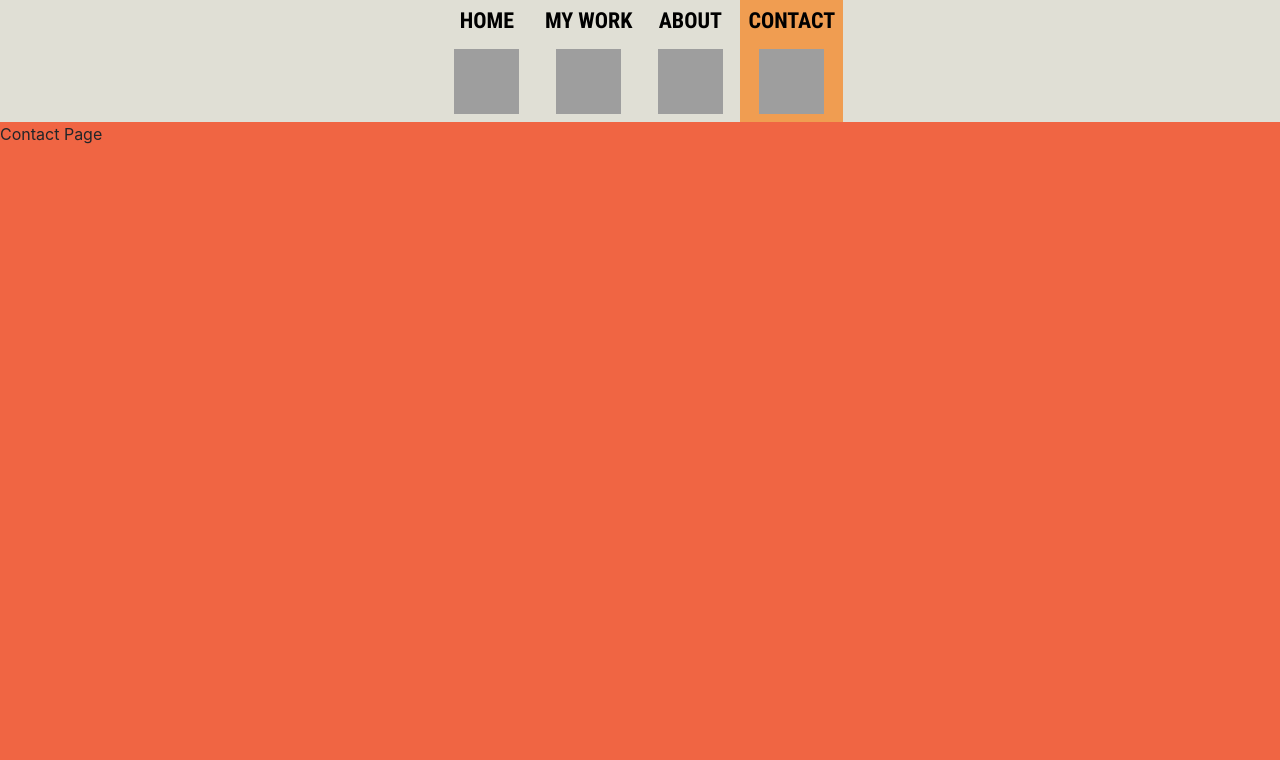
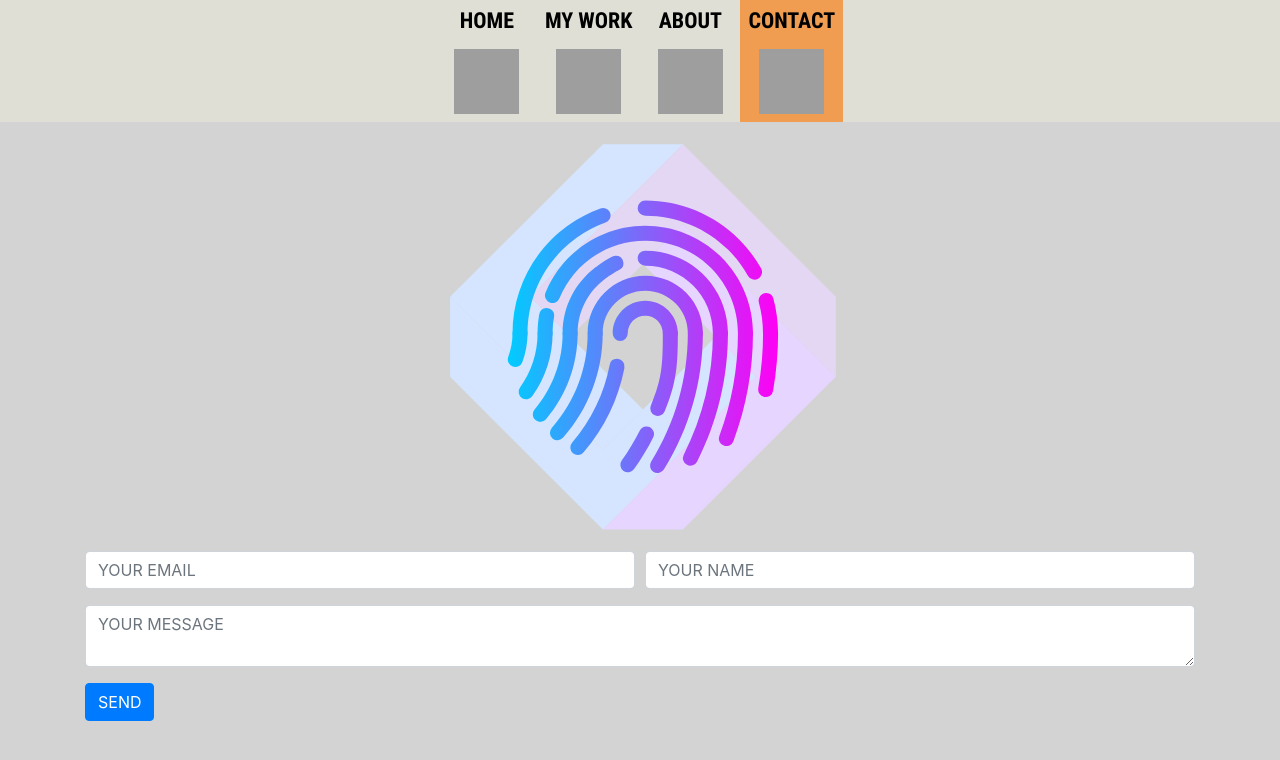
Before and after one commit to susickypavel/web-schoolproject-cv, a React app: page /contact in a window 1280 px wide. Shown: the top 760 px of the page. Built offline with nearby package versions, Linux system fonts and the light colour scheme; grey boxes are pictures that could not be loaded.

Commit message:
- installed redux form
- Added full working form (client side)
- Added form to contactpage.component
- Disabled few tslint rules

```diff
--- a/package.json
+++ b/package.json
@@ -36,6 +36,7 @@
     "@types/react-dom": "^16.0.3",
     "@types/react-redux": "^5.0.14",
     "@types/react-router-dom": "^4.2.3",
+    "@types/redux-form": "^7.2.5",
     "@types/redux-promise": "^0.5.28",
     "axios": "^0.17.1",
     "lodash": "^4.17.5",
@@ -45,6 +46,7 @@
     "react-redux": "^5.0.6",
     "react-router-dom": "^4.2.2",
     "redux": "^3.7.2",
+    "redux-form": "^7.3.0",
     "redux-promise": "^0.5.3"
   }
 }
--- a/src/components/contactpage.component.tsx
+++ b/src/components/contactpage.component.tsx
@@ -1,10 +1,19 @@
 import * as React from "react";
+import { connect } from "react-redux";
+
+import ContactForm from "../containers/contactform.container";
 
 export default class ContactPage extends React.Component {
+
+    handleSubmit(values: any) {
+        console.log(values);
+    }
+
     render() {
         return(
             <div>
-                Contact Page
+                <img src={require("../assets/images/logo.svg")} alt="logo" className="img-fluid mx-auto d-block mt-3"/>
+                <ContactForm onSubmit={this.handleSubmit}/>
             </div>
         );
     }
--- /dev/null
+++ b/src/containers/contactform.container.tsx
@@ -0,0 +1,105 @@
+import * as React from "react";
+import { reduxForm, Field, WrappedFieldProps } from "redux-form";
+import { FormErrors } from "redux-form/index";
+
+const renderField = (field: WrappedFieldProps) => {
+
+    const { touched, error, visited } = field.meta;
+
+    return(
+        <div className={`form-group ${field.style}`}>
+            <input
+                type={field.type}
+                placeholder={field.label}
+                {...field.input}
+                className={`form-control ${touched ? error == undefined ? "is-valid" : "is-invalid" : ""}`}
+            />
+            <span className="invalid-feedback">{touched ? error : null}</span>
+            <span className="valid-feedback">{touched && error == undefined ? "That's right!" : null}</span>
+        </div>
+    );
+};
+
+const renderTextArea = (field: WrappedFieldProps) => {
+
+    const { touched, error } = field.meta;
+
+    return(
+        <div>
+            <textarea
+                className={`form-control contactForm-textarea ${touched ? error == undefined ? "is-valid" : "is-invalid" : ""}`}
+                placeholder={field.label}
+                {...field.input}
+            />
+            <span className="invalid-feedback">{touched ? error : null}</span>
+            <span className="valid-feedback">{touched && error == undefined ? "That's right!" : null}</span>
+        </div>
+    );
+};
+
+const ContactForm = (props: any) => {
+
+    const { handleSubmit } = props;
+
+    return(
+        <form onSubmit={handleSubmit} className="container mt-3">
+            <div className="form-row">
+                <Field
+                    name="email"
+                    component={renderField}
+                    type="text"
+                    label="YOUR EMAIL"
+                    style="col-md-6"
+                />
+                <Field
+                    name="name"
+                    component={renderField}
+                    type="text"
+                    label="YOUR NAME"
+                    style="col-md-6"
+                />
+            </div>
+                <Field
+                    name="message"
+                    component={renderTextArea}
+                    label="YOUR MESSAGE"
+                />
+            <button type="submit" className="btn btn-primary mt-3">SEND</button>
+        </form>
+    );
+};
+
+
+interface FormData {
+    name: string;
+    email: string;
+    message: string;
+}
+
+const validate = (values: FormData) => {
+    const errors: FormErrors<FormData> = {};
+
+    const EMAIL_REGEX = /^(([^<>()\[\]\\.,;:\s@"]+(\.[^<>()\[\]\\.,;:\s@"]+)*)|(".+"))@((\[[0-9]{1,3}\.[0-9]{1,3}\.[0-9]{1,3}\.[0-9]{1,3}])|(([a-zA-Z\-0-9]+\.)+[a-zA-Z]{2,}))$/;
+
+    if (!values.name) {
+        errors.name = "Required";
+    }
+    if (!values.email) {
+        errors.email = "Required";
+    } else {
+        if (!EMAIL_REGEX.test(values.email)) {
+            errors.email = "Invalid email";
+        }
+    }
+
+    if (!values.message) {
+        errors.message = "Required";
+    }
+
+    return errors;
+};
+
+export default reduxForm({
+    form: "contact",
+    validate
+})(ContactForm);
--- a/src/reducers/index.tsx
+++ b/src/reducers/index.tsx
@@ -1,4 +1,5 @@
 import { combineReducers } from "redux";
+import { reducer as formReducer } from "redux-form";
 
 import ticketReducer from "./ticketlist.reducer";
 
@@ -7,7 +8,8 @@ export interface IState {
 }
 
 const rootReducer = combineReducers({
-    ticketList: ticketReducer
+    ticketList: ticketReducer,
+    form: formReducer
 });
 
 export default rootReducer;
--- a/src/style/main.less
+++ b/src/style/main.less
@@ -4,7 +4,7 @@
 @coolorange: #F09D51;
 @coolgray: #E0DFD5;
 @coolwhite: #E8E9EB;
-@tomato: #F06543;
+@tomato: lightgray;
 
 body {
     background: @tomato;
@@ -198,6 +198,10 @@ nav {
     text-decoration: none;
 }
 
+.contactForm-textarea {
+    height: 150px;
+}
+
 /* BOOTSTRAP OVERRIDE */
 .jumbotron {
     border-radius: 0px !important;
--- a/tslint.json
+++ b/tslint.json
@@ -16,6 +16,8 @@
     "triple-equals": false,
     "only-arrow-functions": false,
     "object-literal-sort-keys": false,
-    "max-line-length": false
+    "max-line-length": false,
+    "no-submodule-imports": false,
+    "interface-name": false
   }
 }
```
Also changed, not shown: src/assets/images/logo.svg (added), 1 other file (tests, documents, lock files or other folders).
